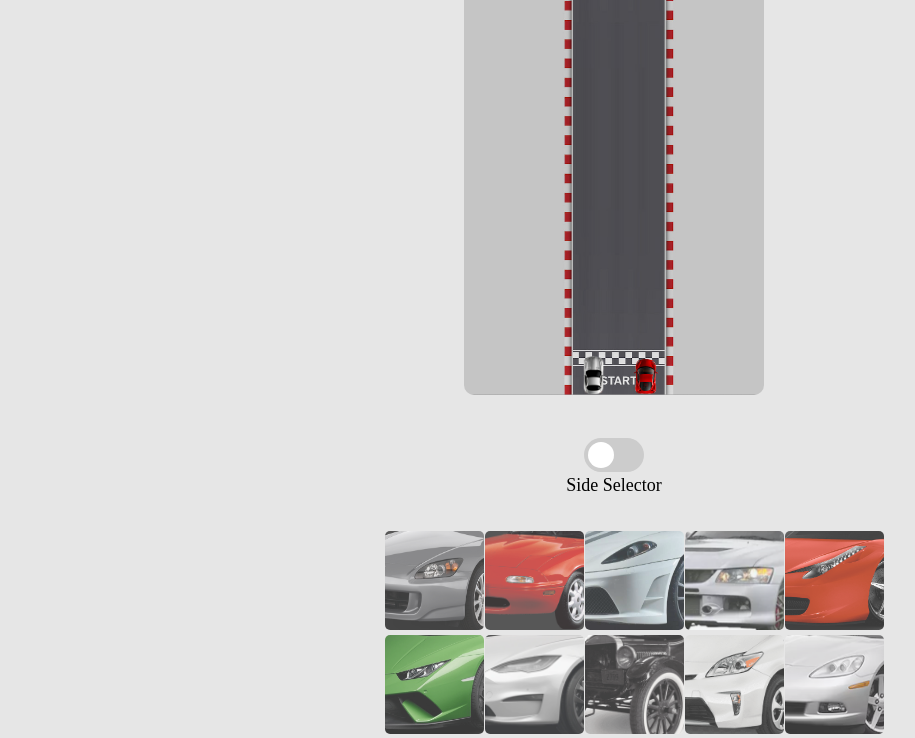
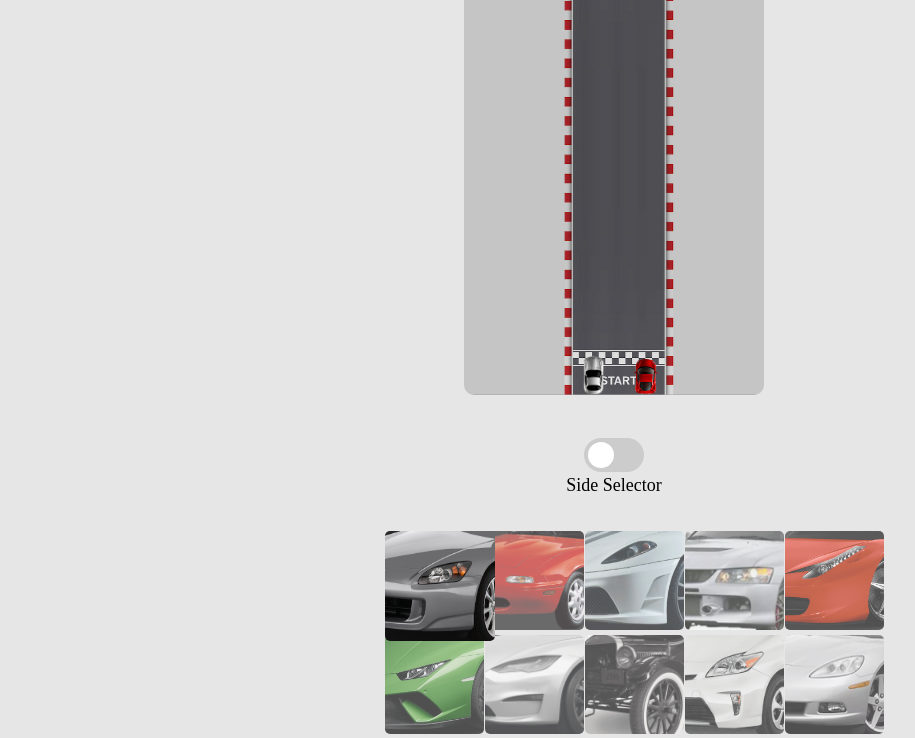
Before and after one commit to a-wong-8/Javascript-project, a website built with webpack: page index.html in a window 1280 px wide. In both pictures the pointer is over the picture 460 px from the left and 673 px from the top of the page. Shown: the part 93-831 px from the top of the page, without its empty margins (26-941 px from the left). Built offline with nearby package versions, Linux system fonts and the light colour scheme.

Commit message:
messed w selection

```diff
--- a/src/index.scss
+++ b/src/index.scss
@@ -44,7 +44,16 @@ body {
     height: 99px;
     width: 99px;
     border-radius: 5px;
-    opacity: 0.75;
+    opacity: 0.65;
+    z-index: 1;
+}
+
+.car-selection-container > ul > li img:hover {
+    opacity: 1;
+    z-index: 2;
+    height: 110px;
+    width: 110px;
+    position: absolute;
 }
 
 .container {
```
Also changed, not shown: dist/main.css.
